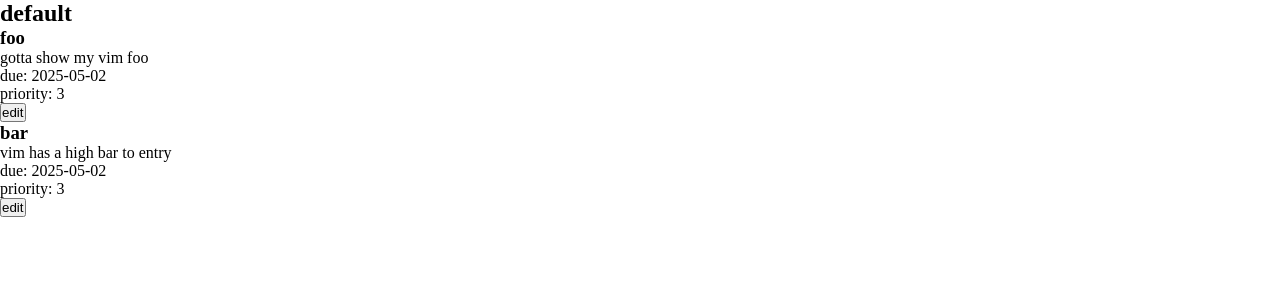
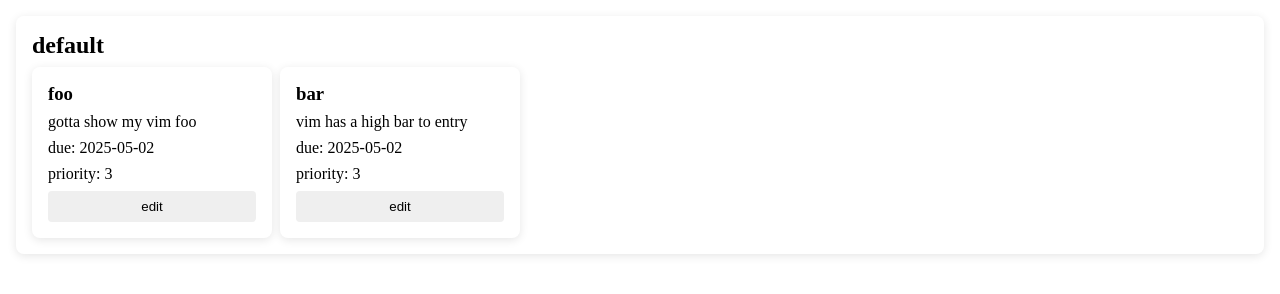
Before and after one commit to scorbiclife/odin-todo-list, a website built with webpack: page src/index.html in a window 1280 px wide. Built offline with nearby package versions, Linux system fonts and the light colour scheme.

Commit message:
feat(styling): add styling

```diff
--- a/src/index.css
+++ b/src/index.css
@@ -34,3 +34,79 @@ li {
 
   box-shadow: 0 2px 10px rgba(0, 0, 0, 0.1);
 }
+
+.project_list {
+  display: flex;
+  flex-flow: column nowrap;
+
+  padding: 16px;
+  gap: 8px;
+}
+
+[data-project-id] {
+  display: flex;
+  flex-flow: column nowrap;
+
+  gap: 8px;
+  padding: 16px;
+  border-radius: 8px;
+
+  box-shadow: 0 2px 10px 0 rgba(0, 0, 0, 0.1);
+}
+
+.todo_list {
+  display: flex;
+  gap: 8px;
+}
+
+[data-todo-id] {
+  width: 240px;
+  aspect-ratio: 16 / 9;
+  box-shadow: 0 2px 10px 0 rgba(0, 0, 0, 0.1);
+
+  display: flex;
+  flex-flow: column nowrap;
+
+  justify-content: start;
+  align-items: stretch;
+
+  gap: 8px;
+  padding: 16px;
+  border-radius: 8px;
+}
+
+button {
+  display: inline-flex;
+  justify-content: center;
+  align-items: baseline;
+
+  padding: 8px;
+  border: none;
+  border-radius: 4px;
+}
+
+.todo-form {
+  display: flex;
+  flex-flow: column nowrap;
+  gap: 4px;
+  padding: 8px;
+  border-radius: 4px;
+}
+
+.todo-form_input-section {
+  display: flex;
+}
+
+.todo-form label {
+  flex: 0 0 auto;
+}
+
+.todo-form input {
+  height: 1.5rem;
+  flex: 1 0 0;
+}
+
+.todo-form_action-menu {
+  display: flex;
+  gap: 4px;
+}
--- a/src/mvc/main.js
+++ b/src/mvc/main.js
@@ -35,7 +35,7 @@ export class MainController {
   }
 
   createView() {
-    return $("ul")(
+    return $("ul", { class: "project_list" })(
       ...this.model
         .getAllProjects()
         .map((project) => new ProjectController(project).createView())
--- a/src/mvc/project.js
+++ b/src/mvc/project.js
@@ -33,12 +33,14 @@ export class ProjectController {
   }
 
   createView() {
-    return $("ul", { "data-project-id": this.model.id })(
+    return $("div", { "data-project-id": this.model.id })(
       $("h2")(this.model.name),
-      ...this.model
-        .getAllTodos()
-        .map((todo) => new TodoController(todo).createView())
-        .map(($view) => $("li")($view))
+      $("ul", { class: "todo_list" })(
+        ...this.model
+          .getAllTodos()
+          .map((todo) => new TodoController(todo).createView())
+          .map(($view) => $("li")($view))
+      )
     );
   }
 }
--- a/src/mvc/todo.js
+++ b/src/mvc/todo.js
@@ -29,16 +29,16 @@ export class TodoController {
   }
 
   #createEditDialog() {
-    const createInputSection=({ name, type, labelText, ...attributes }) => {
+    const createInputSection = ({ name, type, labelText, ...attributes }) => {
       const inputId = crypto.randomUUID();
-      const $inputSection = $("div")(
+      const $inputSection = $("div", { class: "todo-form_input-section"})(
         $("label", { for: inputId })(labelText),
         $("input", { name, type, id: inputId, ...attributes })()
       );
       return $inputSection;
-    }
+    };
     const $editForm = $("form", {
-      class: "modal-content",
+      class: "modal-content todo-form",
       action: "/",
       method: "dialog",
     })(
@@ -71,7 +71,7 @@ export class TodoController {
         value: this.model.priority,
         required: "",
       }),
-      $("div")(
+      $("menu", { class: "todo-form_action-menu" })(
         $("button", { value: "cancel", formnovalidate: "" })("Cancel"),
         $("button", { value: "create" })("Create")
       )
```
